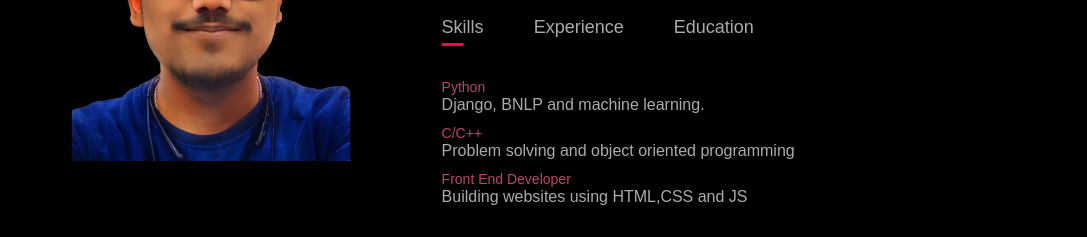
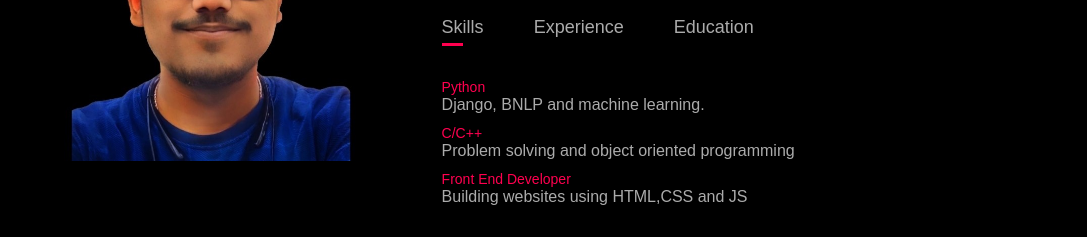
Before and after one commit to ThisIs-Developer/Portfolio, a plain HTML site: page index.html in a window 1280 px wide. Shown: the part 1200-1437 px from the top of the page, without its empty margins (96-1183 px from the left). Drawn offline with Linux system fonts and the light colour scheme.

Commit message:
Update style.css

```diff
--- a/style.css
+++ b/style.css
@@ -174,7 +174,7 @@ nav ul li a:hover::after{
     margin: 10px 0;
 }
 .tab-contents ul li span{
-    color: #b54769;
+    color: #ff004f;
     font-size: 14px;
 }
 .tab-contents{
```
